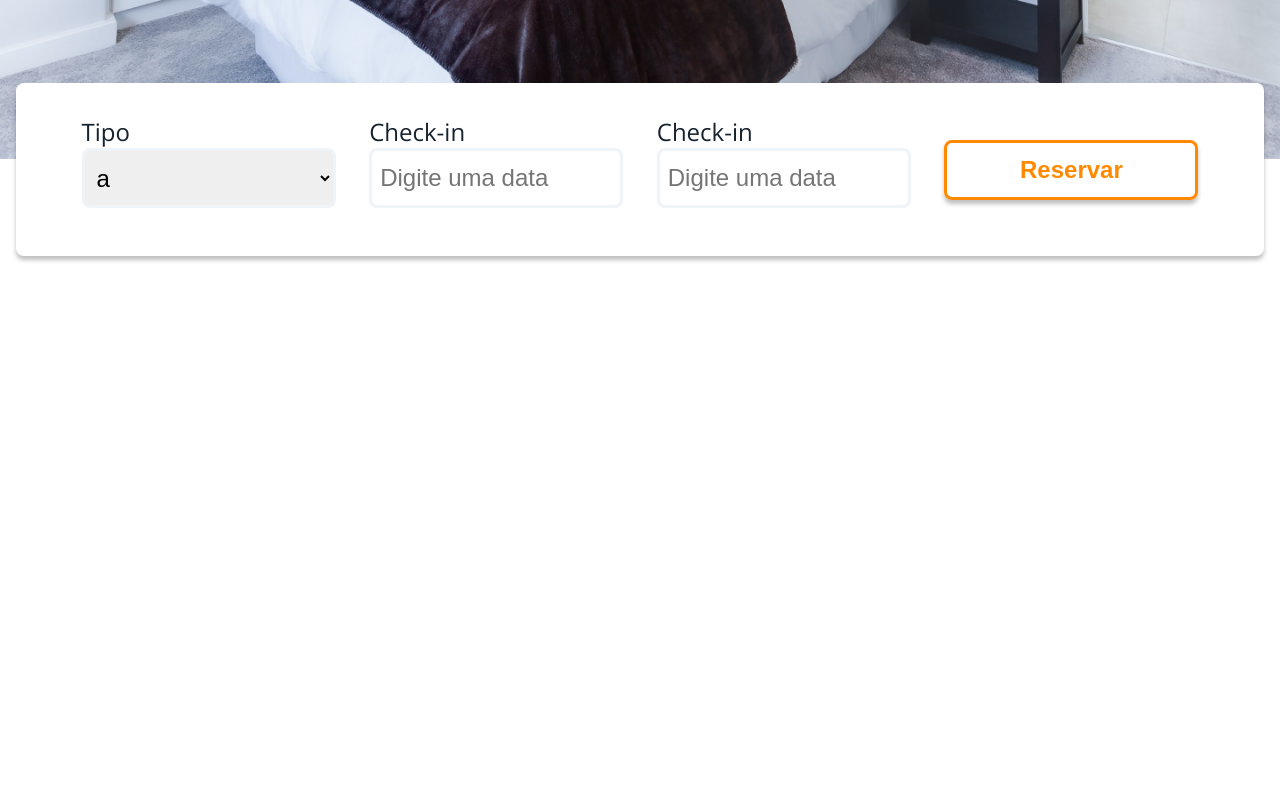
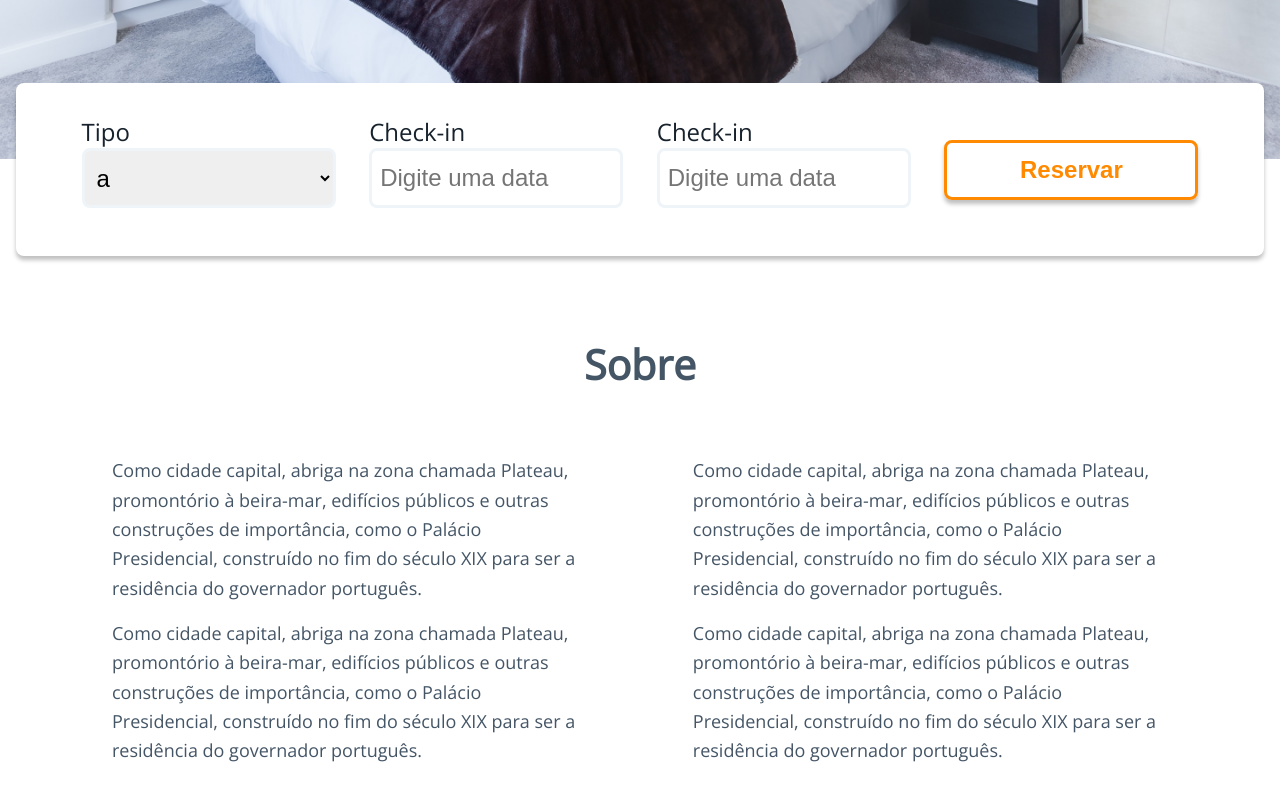
Before and after one commit to iago-monteirog/DEP-Checkpoint-S02E01-Pousada, a React (Create React App) app: page / in a window 1280 px wide. Shown: the part 476-1276 px from the top of the page. Before the commit the page ends 800 px from the top, so only its background shows below. Built offline with nearby package versions, Linux system fonts and the light colour scheme.

Commit message:
add about section

```diff
--- /dev/null
+++ b/src/components/About/About.scss
@@ -0,0 +1,20 @@
+.About {
+  padding: $nudge-6 0;
+
+  @include for-desktop-up {
+    padding: $nudge-10 0;
+  }
+
+  .About__inside {
+    max-width: 1056px;
+    margin: 0 auto;
+
+    h2 {
+      text-align: center;
+
+      @include for-desktop-up {
+        margin-bottom: $nudge-8;
+      }
+    }
+  }
+}
--- /dev/null
+++ b/src/components/About/index.js
@@ -0,0 +1,43 @@
+import React from "react";
+
+export default function About() {
+  return (
+    <article className="About Content">
+      <div className="container">
+        <div className="About__inside">
+          <h2>Sobre</h2>
+          <div className="Content__columns">
+            <article>
+              <p>
+                Como cidade capital, abriga na zona chamada Plateau, promontório
+                à beira-mar, edifícios públicos e outras construções de
+                importância, como o Palácio Presidencial, construído no fim do
+                século XIX para ser a residência do governador português.
+              </p>
+              <p>
+                Como cidade capital, abriga na zona chamada Plateau, promontório
+                à beira-mar, edifícios públicos e outras construções de
+                importância, como o Palácio Presidencial, construído no fim do
+                século XIX para ser a residência do governador português.
+              </p>
+            </article>
+            <article>
+              <p>
+                Como cidade capital, abriga na zona chamada Plateau, promontório
+                à beira-mar, edifícios públicos e outras construções de
+                importância, como o Palácio Presidencial, construído no fim do
+                século XIX para ser a residência do governador português.
+              </p>
+              <p>
+                Como cidade capital, abriga na zona chamada Plateau, promontório
+                à beira-mar, edifícios públicos e outras construções de
+                importância, como o Palácio Presidencial, construído no fim do
+                século XIX para ser a residência do governador português.
+              </p>
+            </article>
+          </div>
+        </div>
+      </div>
+    </article>
+  );
+}
--- a/src/pages/Home/index.js
+++ b/src/pages/Home/index.js
@@ -3,13 +3,15 @@ import "./Home.scss";
 import Navbar from "../../components/Navbar";
 import HomeBanner from "../../components/HomeBanner";
 import BoxReserva from "../../components/BoxReserva";
+import About from "../../components/About";
 
 export default function Home() {
   return (
     <>
       <Navbar />
       <HomeBanner />
-      <BoxReserva/>
+      <BoxReserva />
+      <About/>
     </>
   );
 }
--- a/src/sass/components/_all.scss
+++ b/src/sass/components/_all.scss
@@ -4,3 +4,4 @@
 @import '../../components/Button/Button.scss';
 @import '../../components/BoxReserva/BoxReserva.scss';
 @import '../../components/Form/Select/Select.scss';
+@import '../../components/About/About.scss';
--- /dev/null
+++ b/src/sass/elements/_Content.scss
@@ -0,0 +1,44 @@
+.Content {
+  h1,
+  h2,
+  h3,
+  h4,
+  h5,
+  h6 {
+    font-family: Open Sans;
+    font-style: normal;
+    font-weight: bold;
+    font-size: 41.04px;
+    line-height: 56px;
+    color: #445566;
+    margin-bottom: $nudge-3;
+  }
+
+  p {
+    font-family: Open Sans;
+    font-style: normal;
+    font-weight: normal;
+    font-size: 18px;
+    line-height: 163.68%;
+    color: #445566;
+    margin-bottom: $nudge-2;
+  }
+
+  .Content__columns {
+    display: flex;
+    flex-direction: column;
+
+    article {
+      margin-bottom: $nudge-3;
+    }
+
+    @include for-desktop-up {
+      flex-direction: row;
+      justify-content: space-between;
+
+      article {
+        width: 45%;
+      }
+    }
+  }
+}
--- a/src/sass/elements/_all.scss
+++ b/src/sass/elements/_all.scss
@@ -1,2 +1,3 @@
 @import 'button';
 @import 'icons';
+@import 'Content';
```
